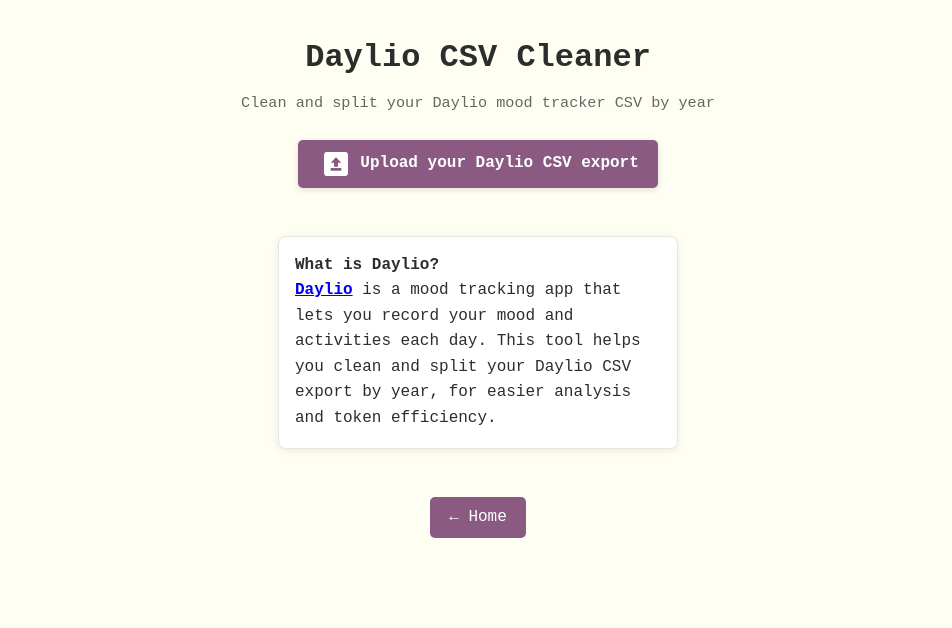
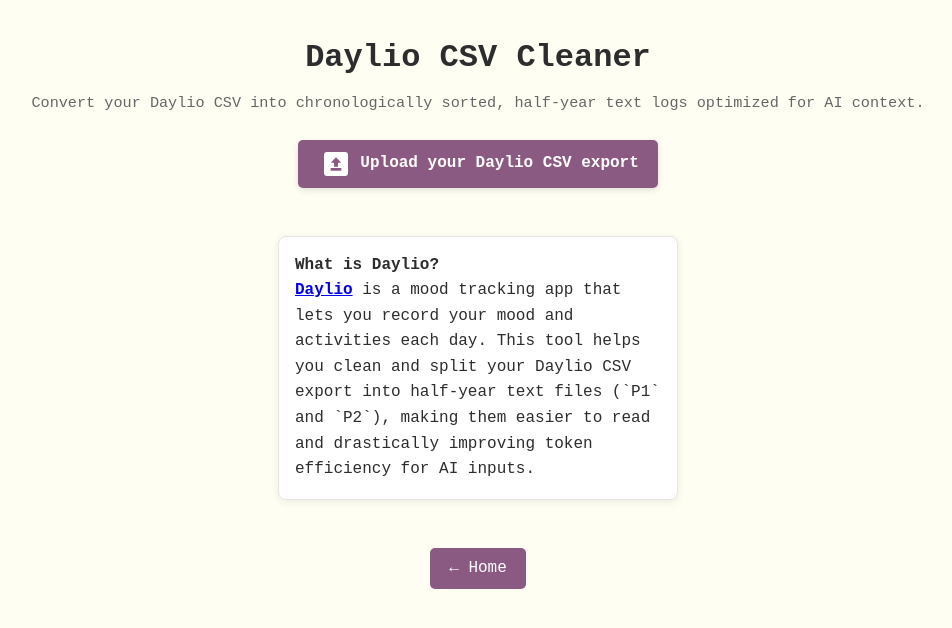
Before and after one commit to Lem0naise/website, a Jekyll site: the page daylio/index.html, which Jekyll copies as it is, in a window 1280 px wide. Shown: the top 628 px of the page, without its empty margins (162-1114 px from the left). Built offline with Jekyll 4.4.1, drawn with Linux system fonts in a browser that asks for light colours; some web fonts are replaced; some of the changed lines change nothing that is shown.

Commit message:
daylio improve

```diff
--- a/daylio/clean.js
+++ b/daylio/clean.js
@@ -1,7 +1,5 @@
-// Browser-compatible Daylio CSV cleaner
-// Exposes window.cleanDaylioCSV(text) => { year: csvString }
-
-const HEADERS = ["full_date_time", "mood", "activities", "scales", "note_title", "note"];
+// Browser-compatible Daylio CSV cleaner - AI Log Format
+// Exposes window.cleanDaylioCSV(text) => { "2023-P1.txt": string, ... }
 
 function parseCSVLine(text) {
     const result = [];
@@ -27,55 +25,95 @@
     return s.replace(/^"|"$/g, '');
 }
 
-function formatCSVField(field) {
-    if (field === undefined || field === null) return '""';
-    if (field.includes('"') || field.includes(',')) {
-        return `"${field.replace(/"/g, '""')}"`;
-    }
-    return field;
-}
-
 function cleanDaylioCSV(text) {
     const lines = text.split(/\r?\n/);
-    let lineCount = 0;
-    const yearCSVs = {};
-    for (const line of lines) {
-        lineCount++;
-        if (lineCount === 1) continue; // Skip header
+    const parsedEntries = [];
+
+    // Parse and format each line
+    for (let i = 1; i < lines.length; i++) { // Skip header
+        const line = lines[i];
         if (!line.trim()) continue;
+
         const columns = parseCSVLine(line);
+        if (columns.length < 9) continue; // Safety check for column presence
+
         const fullDate = stripQuotes(columns[0]);
         const timeRaw = stripQuotes(columns[3]);
-        let mood = stripQuotes(columns[4]);
+        const mood = stripQuotes(columns[4]);
         const activitiesRaw = stripQuotes(columns[5]);
-        const scales = stripQuotes(columns[6]);
-        let noteTitle = stripQuotes(columns[7]);
-        let note = stripQuotes(columns[8]);
-        const fullDateTime = `${fullDate}`;
-        const cleanActString = activitiesRaw.replace(/[|\/]/g, ',');
-        const actArray = cleanActString.split(',');
-        const finalActs = actArray.map(a => a.trim()).filter(a => a !== "");
-        const actOutput = JSON.stringify(finalActs);
-        if (!mood) mood = "";
-        if (!noteTitle) noteTitle = "";
-        if (!note) note = "";
-        const year = fullDate.split('-')[0];
-        if (year && !isNaN(year)) {
-            if (!yearCSVs[year]) {
-                yearCSVs[year] = HEADERS.join(',') + '\n';
+        const noteTitle = stripQuotes(columns[7]);
+        const noteRaw = stripQuotes(columns[8]);
+
+        // --- Time Formatting (12h to 24h) ---
+        let hourStr = "00", minStr = "00";
+        if (timeRaw) {
+            const timeParts = timeRaw.split(' ');
+            if (timeParts.length === 2) {
+                const hm = timeParts[0].split(':');
+                let h = parseInt(hm[0], 10);
+                let m = parseInt(hm[1], 10);
+                const ampm = timeParts[1].toUpperCase();
+
+                if (ampm === "PM" && h < 12) h += 12;
+                if (ampm === "AM" && h === 12) h = 0;
+
+                hourStr = h.toString().padStart(2, '0');
+                minStr = m.toString().padStart(2, '0');
             }
-            const row = [
-                fullDateTime,
-                mood ? `"${mood.replace(/"/g, '""')}"` : '""',
-                actOutput,
-                scales,
-                noteTitle ? `"${noteTitle.replace(/"/g, '""')}"` : '""',
-                note ? `"${note.replace(/"/g, '""')}"` : '""'
-            ].join(',');
-            yearCSVs[year] += row + '\n';
+        }
+
+        const timestamp = `[${fullDate} ${hourStr}:${minStr}]`;
+
+        // --- Clean Activities ---
+        let actStr = "";
+        if (activitiesRaw) {
+            const cleanActString = activitiesRaw.replace(/[|\/]/g, ',');
+            const actArray = cleanActString.split(',');
+            const finalActs = actArray.map(a => a.trim()).filter(a => a !== "");
+            actStr = finalActs.join(", ");
+        }
+
+        // --- Clean Note and Title ---
+        let finalNote = "";
+        const cleanNote = noteRaw.replace(/<br>/gi, ' ').trim();
+        if (noteTitle) finalNote += `${noteTitle}: `;
+        if (cleanNote) finalNote += cleanNote;
+
+        // --- Build Output Line ---
+        let outLine = timestamp;
+        if (mood) outLine += ` Mood: ${mood}`;
+        if (actStr) outLine += ` | Activities: ${actStr}`;
+        if (finalNote) outLine += ` | Note: ${finalNote}`;
+
+        parsedEntries.push(outLine);
+    }
+
+    // Sort chronologically
+    // (Because standard alphabetical string sorting works perfectly on [YYYY-MM-DD HH:MM] prefixes)
+    parsedEntries.sort();
+
+    // Split into Half-Year Files
+    const outputFiles = {};
+    for (const entry of parsedEntries) {
+        // Look for [YYYY-MM at the start of the string
+        const match = entry.match(/^\[(\d{4})-(\d{2})/);
+
+        if (match) {
+            const year = match[1];
+            const month = parseInt(match[2], 10);
+
+            const part = (month >= 1 && month <= 6) ? "P1" : "P2";
+            const filename = `${year}-${part}.txt`;
+
+            if (!outputFiles[filename]) outputFiles[filename] = "";
+            outputFiles[filename] += entry + '\n';
+        } else {
+            if (!outputFiles["misc_entries.txt"]) outputFiles["misc_entries.txt"] = "";
+            outputFiles["misc_entries.txt"] += entry + '\n';
         }
     }
-    return yearCSVs;
+
+    return outputFiles;
 }
 
 // Expose for browser
--- a/daylio/daylio.js
+++ b/daylio/daylio.js
@@ -1,12 +1,10 @@
-// daylio.js - Handles file upload, cleaning, and download UI for Daylio CSV Cleaner
+// daylio.js - Handles file upload, cleaning, and download UI for Daylio Text Logs
 
-// --- DOM Elements ---
 const uploadInput = document.getElementById('csv-upload');
 const downloadSection = document.getElementById('download-section');
 const csvLinks = document.getElementById('csv-links');
 const downloadZipBtn = document.getElementById('download-zip');
 
-// --- Helper: Download a Blob as a file ---
 function downloadBlob(blob, filename) {
     const url = URL.createObjectURL(blob);
     const a = document.createElement('a');
@@ -20,53 +18,55 @@
     }, 100);
 }
 
-// --- Helper: Create a zip file from year-csvs ---
 async function createZip(files) {
-    // Use JSZip if available, else fallback to browser's native zip (not widely supported)
     if (typeof JSZip === 'undefined') {
         alert('ZIP download requires JSZip.');
         return null;
     }
     const zip = new JSZip();
-    for (const [year, csv] of Object.entries(files)) {
-        zip.file(`${year}.csv`, csv);
+    // Loop through the dynamic file names generated by clean.js
+    for (const [filename, content] of Object.entries(files)) {
+        zip.file(filename, content);
     }
     return await zip.generateAsync({type: 'blob'});
 }
 
-// --- Main: Handle File Upload ---
 uploadInput.addEventListener('change', async (e) => {
     const file = e.target.files[0];
     if (!file) return;
+
     const text = await file.text();
-    const cleaned = window.cleanDaylioCSV(text); // Provided by clean.js
-    // cleaned: { [year]: csvString }
+    const cleaned = window.cleanDaylioCSV(text); // Returns { "YYYY-P1.txt": string, ... }
+
     csvLinks.innerHTML = '';
     downloadSection.style.display = 'block';
-    let yearCount = 0;
-    for (const year of Object.keys(cleaned).sort()) {
-        yearCount++;
+
+    let fileCount = 0;
+
+    for (const filename of Object.keys(cleaned).sort()) {
+        fileCount++;
         const btn = document.createElement('button');
         btn.className = 'download-btn';
-        btn.textContent = `Download ${year}.csv`;
-        btn.onclick = () => downloadBlob(new Blob([cleaned[year]], {type:'text/csv'}), `${year}.csv`);
+        btn.textContent = `Download ${filename}`;
+        // Note: Using text/plain now instead of text/csv
+        btn.onclick = () => downloadBlob(new Blob([cleaned[filename]], {type:'text/plain'}), filename);
         csvLinks.appendChild(btn);
     }
-    if (yearCount > 1) {
+
+    if (fileCount > 1) {
         downloadZipBtn.style.display = 'inline-block';
         downloadZipBtn.onclick = async () => {
             if (typeof JSZip === 'undefined') {
-                // Dynamically load JSZip if not present
                 const script = document.createElement('script');
                 script.src = 'https://cdn.jsdelivr.net/npm/jszip@3.10.1/dist/jszip.min.js';
                 script.onload = async () => {
                     const zipBlob = await createZip(cleaned);
-                    if (zipBlob) downloadBlob(zipBlob, 'daylio_csvs.zip');
+                    if (zipBlob) downloadBlob(zipBlob, 'daylio_logs.zip');
                 };
                 document.body.appendChild(script);
             } else {
                 const zipBlob = await createZip(cleaned);
-                if (zipBlob) downloadBlob(zipBlob, 'daylio_csvs.zip');
+                if (zipBlob) downloadBlob(zipBlob, 'daylio_logs.zip');
             }
         };
     } else {
--- a/daylio/index.html
+++ b/daylio/index.html
@@ -3,9 +3,9 @@
 <head>
     <meta charset="UTF-8">
     <meta name="viewport" content="width=device-width, initial-scale=1">
-    <title>Daylio CSV Cleaner</title>
-    <meta name="description" content="Clean and split Daylio mood tracker CSV exports by year. Privacy-friendly, runs in your browser.">
-    <meta name="keywords" content="daylio, mood tracker, csv, cleaner, privacy, Indigo Nolan">
+    <title>Daylio CSV to AI Log Converter</title>
+    <meta name="description" content="Clean and convert Daylio mood tracker CSV exports into optimized, half-year text logs. Privacy-friendly, runs in your browser.">
+    <meta name="keywords" content="daylio, mood tracker, csv, cleaner, ai log, Indigo Nolan">
     <meta name="author" content="Indigo Nolan">
     <meta name="robots" content="index, follow">
     <link rel="canonical" href="https://indigo.spot/daylio/">
@@ -19,29 +19,34 @@
         <div class="tool-header">
             <div class="tool-title">
                 <h1>Daylio CSV Cleaner</h1>
-                <p class="tool-subtitle">Clean and split your Daylio mood tracker CSV by year</p>
+                <p class="tool-subtitle">Convert your Daylio CSV into chronologically sorted, half-year text logs optimized for AI context.</p>
             </div>
         </div>
 
             <form id="upload-form">
-
-                <label for="csv-upload" class="file-label" >  <svg xmlns="http://www.w3.org/2000/svg" viewBox="0 0 24 24"><title>upload-box</title><path d="M5 3H19C20.11 3 21 3.9 21 5V19C21 20.11 20.11 21 19 21H5C3.9 21 3 20.11 3 19V5C3 3.9 3.9 3 5 3M16 17V15H8V17H16M16 11L12 7L8 11H10.5V14H13.5V11H16Z" /></svg>  Upload your Daylio CSV export</label>
+                <label for="csv-upload" class="file-label" >
+                    <svg xmlns="http://www.w3.org/2000/svg" viewBox="0 0 24 24"><title>upload-box</title><path d="M5 3H19C20.11 3 21 3.9 21 5V19C21 20.11 20.11 21 19 21H5C3.9 21 3 20.11 3 19V5C3 3.9 3.9 3 5 3M16 17V15H8V17H16M16 11L12 7L8 11H10.5V14H13.5V11H16Z" /></svg>
+                    Upload your Daylio CSV export
+                </label>
                 <input type="file" id="csv-upload" accept=".csv">
             </form>
+
             <div id="download-section" style="display:none;">
-                <h4>Download Cleaned CSVs:</h4>
+                <h4>Download Generated Text Logs:</h4>
                 <div id="csv-links"></div>
                 <button id="download-zip" class="small-btn" style="display:none;">Download All as ZIP</button>
             </div>
-               <div class="instructions">
+
+            <div class="instructions">
                 <h4>What is Daylio?</h4>
-                <p><a href='https://daylio.net/' target="_blank"><strong>Daylio</strong></a> is a mood tracking app that lets you record your mood and activities each day. This tool helps you clean and split your Daylio CSV export by year, for easier analysis and token efficiency.</p>
+                <p><a href='https://daylio.net/' target="_blank"><strong>Daylio</strong></a> is a mood tracking app that lets you record your mood and activities each day. This tool helps you clean and split your Daylio CSV export into half-year text files (`P1` and `P2`), making them easier to read and drastically improving token efficiency for AI inputs.</p>
             </div>
+
         <div class="home-button-container">
             <a href="../" class="home-btn">← Home</a>
         </div>
     </main>
-    <script src="clean.js?version=2.0"></script>
-    <script src="daylio.js?version=2.0"></script>
+    <script src="clean.js?version=3.0"></script>
+    <script src="daylio.js?version=3.0"></script>
 </body>
 </html>
```
